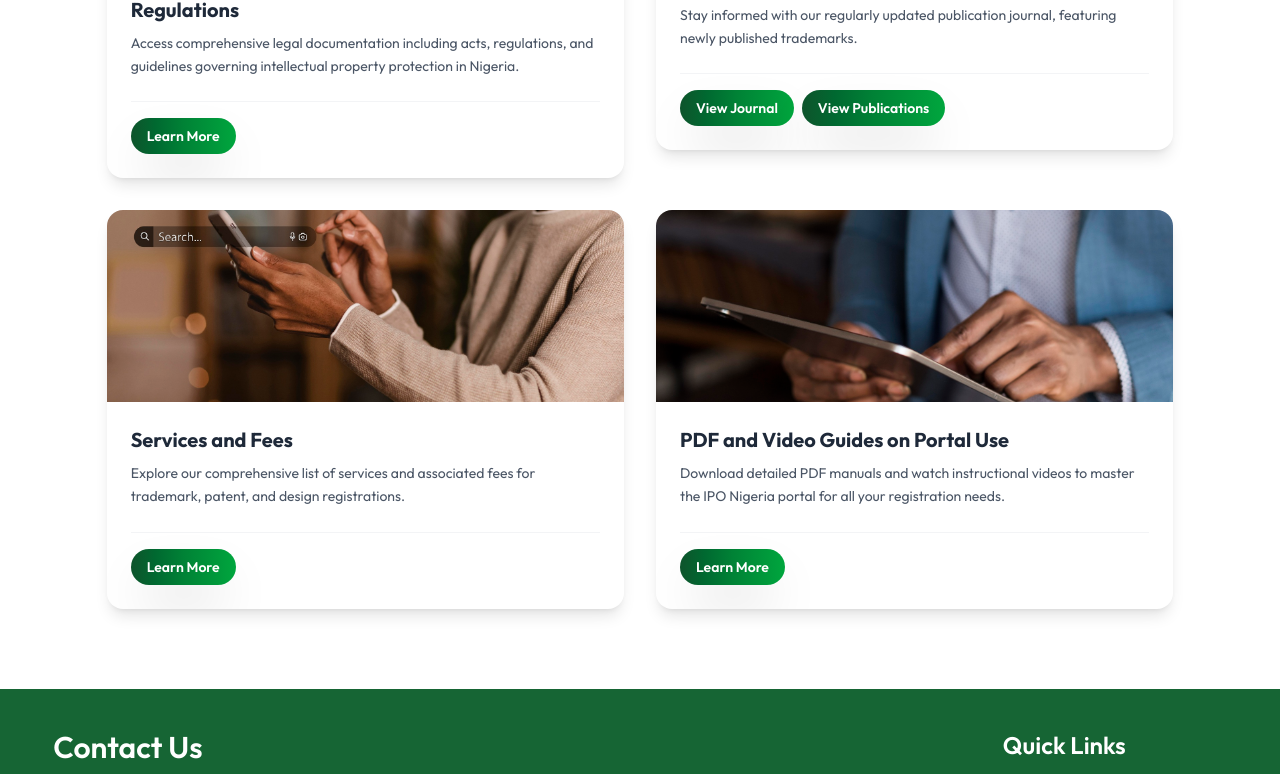
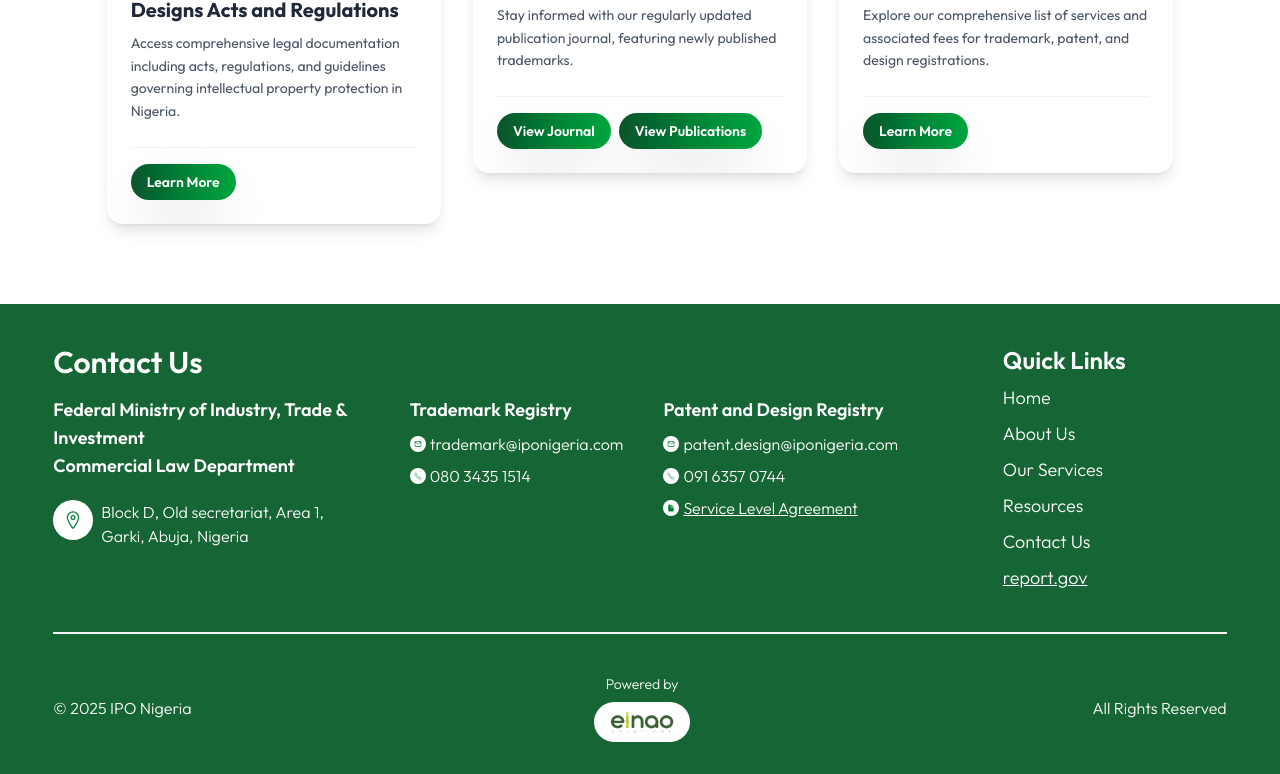
Before and after one commit to Einao-Solutions/iponigeria.com, a Next.js app: page /resources in a window 1280 px wide. Shown: the part 989-1763 px from the top of the page. Built offline with nearby package versions, Linux system fonts and the light colour scheme.

Commit message:
feat: update resources layout and comment out unused resource entry

```diff
--- a/app/resources/page.js
+++ b/app/resources/page.js
@@ -36,13 +36,13 @@
       image: "/services1.jpg",
       link: "/services-fees",
     },
-    {
-      id: 4,
-      title: "PDF and Video Guides on Portal Use",
-      description:
-        "Download detailed PDF manuals and watch instructional videos to master the IPO Nigeria portal for all your registration needs.",
-      image: "/resource3.jpg",
-    },
+    // {
+    //   id: 4,
+    //   title: "PDF and Video Guides on Portal Use",
+    //   description:
+    //     "Download detailed PDF manuals and watch instructional videos to master the IPO Nigeria portal for all your registration needs.",
+    //   image: "/resource3.jpg",
+    // },
   ];
 
   return (
@@ -60,7 +60,7 @@
 
           <div className="mb-20">
             {/* Resources Grid */}
-            <div className="grid grid-cols-1 md:grid-cols-2 gap-8">
+            <div className="grid grid-cols-1 md:grid-cols-2 lg:grid-cols-3 gap-8">
               {resourcesData.map((resource, index) => (
                 <ScrollAnimation
                   key={resource.id}
```
